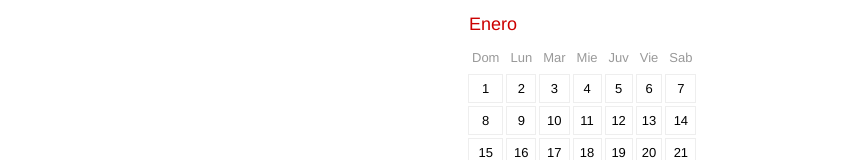
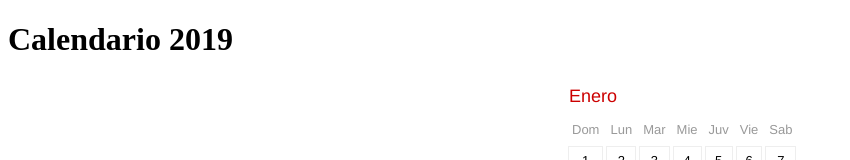
Before and after one commit to ByronGuevara/calendario, a plain HTML site: page index.html in a window 1280 px wide. Shown: the top 160 px of the page, without its empty margins (0-850 px from the left). Drawn offline with Linux system fonts and the light colour scheme.

Commit message:
Añadir encabezado

```diff
--- a/index.html
+++ b/index.html
@@ -9,6 +9,6 @@
     <script src="main.js" defer></script>
 </head>
 <body>
-
+    <h1>Calendario 2019</h1>
 </body>
 </html>
```
